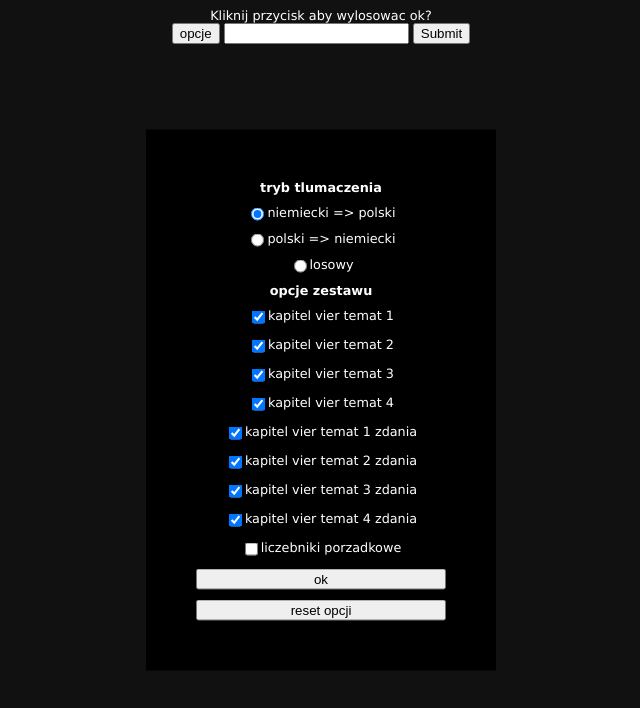
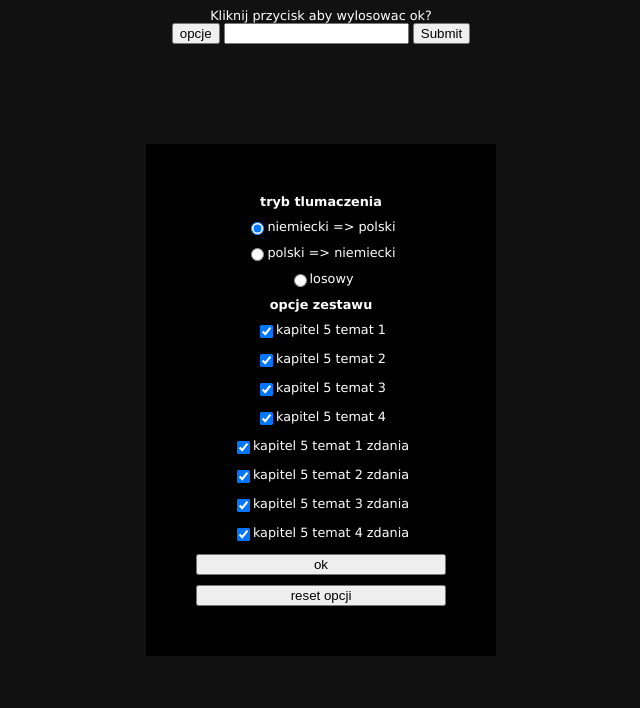
Before and after one commit to erpetek/erpetek.github.io, a plain HTML site: page index.html in a window 1280 px wide. Both pictures are taken after a click on the button "opcje". Shown: the whole page, without its empty margins (319-959 px from the left). Drawn offline with Linux system fonts and the light colour scheme.

Commit message:
zmienić

```diff
--- a/index.html
+++ b/index.html
@@ -23,40 +23,36 @@
             </div>
             <strong>opcje zestawu</strong>
             <div class="option">
-                <label for="k4t1">kapitel vier temat 1</label>
+                <label for="k4t1">kapitel 5 temat 1</label>
                 <input type="checkbox" name="k4t1" id="k4t1" value="k4t1" checked="checked" class="opt-input">
             </div>
             <div class="option">
-                <label for="k4t2">kapitel vier temat 2</label>
+                <label for="k4t2">kapitel 5 temat 2</label>
                 <input type="checkbox" name="k4t2" id="k4t2" value="k4t2" checked="checked" class="opt-input">
             </div>
             <div class="option">
-                <label for="k4t3">kapitel vier temat 3</label>
+                <label for="k4t3">kapitel 5 temat 3</label>
                 <input type="checkbox" name="k4t3" id="k4t3" value="k4t3" checked="checked" class="opt-input">
             </div>
             <div class="option">
-                <label for="k4t4">kapitel vier temat 4</label>
+                <label for="k4t4">kapitel 5 temat 4</label>
                 <input type="checkbox" name="k4t4" id="k4t4" value="k4t4" checked="checked" class="opt-input">
             </div>
             <div class="option">
-                <label for="kzwei1">kapitel vier temat 1 zdania</label>
+                <label for="kzwei1">kapitel 5 temat 1 zdania</label>
                 <input type="checkbox" name="kzwei1" id="kzwei1" value="kzwei1" checked="checked" class="opt-input">
             </div>
             <div class="option">
-                <label for="kzwei2">kapitel vier temat 2 zdania</label>
+                <label for="kzwei2">kapitel 5 temat 2 zdania</label>
                 <input type="checkbox" name="kzwei2" id="kzwei2" value="kzwei2" checked="checked" class="opt-input">
             </div>
             <div class="option">
-                <label for="kzwei3">kapitel vier temat 3 zdania</label>
+                <label for="kzwei3">kapitel 5 temat 3 zdania</label>
                 <input type="checkbox" name="kzwei3" id="kzwei3" value="kzwei3" checked="checked" class="opt-input">
             </div>
             <div class="option">
-                <label for="kzwei4">kapitel vier temat 4 zdania</label>
+                <label for="kzwei4">kapitel 5 temat 4 zdania</label>
                 <input type="checkbox" name="kzwei4" id="kzwei4" value="kzwei4" checked="checked" class="opt-input">
-            </div>
-            <div class="option">
-                <label for="prateritum">liczebniki porzadkowe</label>
-                <input type="checkbox" name="prateritum" id="prateritum" value="prateritum" class="opt-input">
             </div>
             <button id="optionsok">ok</button>
             <button id="clear">reset opcji</button>
--- a/index.js
+++ b/index.js
@@ -1,128 +1,148 @@
-const kapitelVier = [[
-    {"ger": "der Feiertag, -e", "pol": "dzień świąteczny"},
-    {"ger": "das Fest, -e", "pol": "święto"},
-    {"ger": "der Geburtstag, -e", "pol": "urodziny"},
-    {"ger": "Heilige Drei Könige", "pol": "święto Trzech Króli"},
-    {"ger": "der Hochzeitstag, -e", "pol": "rocznica ślubu"},
-    {"ger": "das Neujahr", "pol": "Nowy Rok"},
-    {"ger": "der Nikolaustag", "pol": "mikołajki"},
-    {"ger": "das Silvester", "pol": "Sylwester"},
-    {"ger": "das Weihnachten", "pol": "Boże Narodzenie"},
-    {"ger": "feiern", "pol": "świętować"},
-    {"ger": "sich hin|setzen", "pol": "usiąść"},
-    {"ger": "lachen", "pol": "śmiać się"},
-    {"ger": "ganz anders", "pol": "całkiem inaczej"},
-    {"ger": "nie mehr", "pol": "nigdy więcej"},
-    {"ger": "überhaupt nicht", "pol": "w ogóle, wcale"},
-    {"ger": "über die Feiertage", "pol": "w okresie świątecznym"},
-    {"ger": "bei der Firma arbeiten", "pol": "pracować w firmie"},
-    {"ger": "in die Heimat fliegen", "pol": "lecieć do kraju ojczystego"},
-    {"ger": "Urlaub nehmen", "pol": "brać urlop"}],[
-    {"ger": "die Absage, -n", "pol": "odmowa"},
-    {"ger": "die Einladung, -en", "pol": "zaproszenie"},
-    {"ger": "die Geburtstagsparty, -s", "pol": "impreza urodzinowa"},
-    {"ger": "das Geschenk, -e", "pol": "prezent"},
-    {"ger": "das Lebensjahr, -e", "pol": "rok życia"},
-    {"ger": "die Zusage, -n", "pol": "przyjęcie (zaproszenia)"},
-    {"ger": "ein|laden", "pol": "zapraszać"},
-    {"ger": "sich entscheiden", "pol": "decydować się"},
-    {"ger": "mit|bringen", "pol": "przynosić ze sobą"},
-    {"ger": "nach|feiern", "pol": "świętować w późniejszym terminie"},
-    {"ger": "sorgen", "pol": "zadbać"},
-    {"ger": "wünschen", "pol": "życzyć"},
-    {"ger": "Bescheid sagen", "pol": "powiadomić"},
-    {"ger": "einen Geburtstag ein|laden", "pol": "zapraszać na urodziny"},
-    {"ger": "eine Party machen", "pol": "organizować imprezę"},
-    {"ger": "18 (Jahre alt) werden", "pol": "kończyć 18 lat"},
-    {"ger": "gute Laune", "pol": "dobry humor"},
-    {"ger": "zu dritt", "pol": "w trójkę, w trzech, we troje"},
-    {"ger": "Alles Gute zum Geburtstag!", "pol": "Wszystkiego najlepszego z okazji urodzin!"},
-    {"ger": "Zum Geburtstag viel Glück!", "pol": "Dużo szczęścia z okazji urodzin!"},
-    {"ger": "Lass es dir gutgehen!", "pol": "Powodzenia!"},
-    {"ger": "Herzlichen Glückwunsch!", "pol": "Serdeczne życzenia!"}],[
-    {"ger": "die 3-Stunden-Exkursion, -en", "pol": "wycieczka trzygodzinna"},
-    {"ger": "das 4-Gänge-Menü, -s", "pol": "czterodaniowe menu"},
-    {"ger": "das Farbberatung, -en", "pol": "doradztwo w doborze kolorów"},
-    {"ger": "das Geburtstagsgeschenk, -e", "pol": "prezent urodzinowy"},
-    {"ger": "die Geschenkidee, -n", "pol": "pomysł na prezent"},
-    {"ger": "der Grillkurs, -e", "pol": "kurs grillowania"},
-    {"ger": "die Höhle, -n", "pol": "jaskinia"},
-    {"ger": "die Höhlenwanderung, -en", "pol": "wędrówka po jaskiniach"},
-    {"ger": "die Leihausrüstung, -en", "pol": "wypożyczony sprzęt"},
-    {"ger": "der Saunabesuch, -e", "pol": "wizyta w saunie"},
-    {"ger": "die Shoppingtour, -en", "pol": "wyprawa na zakupy"},
-    {"ger": "das Sicherheitstraining, -s", "pol": "trening bezpieczeństwa"},
-    {"ger": "die Stilberatung, -en", "pol": "doradztwo stylu"},
-    {"ger": "das Thermalbad, -er", "pol": "kąpielisko termalne"},
-    {"ger": "das Traumgeschenk, -e", "pol": "wymarzony prezent"},
-    {"ger": "die Wahl, -en", "pol": "wybór"},
-    {"ger": "der Warenkorb, -e", "pol": "koszyk"},
-    {"ger": "inklusive", "pol": "wliczone (w cenę)"},
-    {"ger": "schenken", "pol": "dawać w prezencie"},
-    {"ger": "besondere Geschenke", "pol": "wyjątkowe prezenty"},
-    {"ger": "gelungene Geschenke", "pol": "udane prezenty"},
-    {"ger": "erfahrene Guides", "pol": "doświadczeni przewodnicy"},
-    {"ger": "Komplex von Höhlen", "pol": "kompleks jaskiń"},
-    {"ger": "unter Anleitung", "pol": "pod okiem instruktora"}],[
-    {"ger": "sich amüsieren", "pol": "bawić się"},
-    {"ger": "sich langweilen", "pol": "nudzić się"},
-    {"ger": "sich unterhalten", "pol": "bawić się, rozmawiać"},
-    {"ger": "nichts ab|bekommen", "pol": "nic nie dostać"},
-    {"ger": "sich total freuen", "pol": "cieszyć się niesamowicie"},
-    {"ger": "Geschenke bekommen", "pol": "dostawać prezenty"},
-    {"ger": "Gäste ein|laden", "pol": "zapraszać gości"},
-    {"ger": "sich super unterhalten", "pol": "bawić się super, rozmawiać"},
-    {"ger": "Spaß haben", "pol": "mieć przyjemność"},
-    {"ger": "Keine Ahnung.", "pol": "Nie mam pojęcia."},
-    {"ger": "Echt super!", "pol": "Naprawdę świetnie!"},
-    {"ger": "Echt schade.", "pol": "Naprawdę Szkoda."},
-    {"ger": "Ich freue mich schon darauf.", "pol": "Już się na to cieszę."},
-    {"ger": "So ist das Leben.", "pol": "Takie jest życie."},
-    {"ger": "Schauen wir mal.", "pol": "Zobaczymy."}
-]];
+const kapitelVier = [
+    [
+        {"ger": "das Dachgeschoss", "pol": "poddasze"},
+        {"ger": "der Empfang", "pol": "tu: zasieg"},
+        {"ger": "das Gartenhaus", "pol": "donnek ogrodowy"},
+        {"ger": "der Internetanschluss", "pol": "łącze internetowe"},
+        {"ger": "der Keller", "pol": "piwnica"},
+        {"ger": "die Küchenmöbel", "pol": "meble kuchenne"},
+        {"ger": "die Möbel", "pol": "meble"},
+        {"ger": "die Traumwohnung", "pol": "wymorzone mieszkanie"},
+        {"ger": "einrichten", "pol": "urządzać"},
+        {"ger": "gehören", "pol": "należeć"},
+        {"ger": "streichen", "pol": "malować (ściany)"},
+        {"ger": "überzeugen", "pol": "przekonywać"},
+        {"ger": "um|bauen", "pol": "przebudowywać"},
+        {"ger": "ziehen", "pol": "tu: przeprowadzać się"},
+        {"ger": "dunkel", "pol": "ciemny"},
+        {"ger": "eigen", "pol": "własny"},
+        {"ger": "fehlend", "pol": "brakujący"},
+        {"ger": "feucht", "pol": "wilgotny"},
+        {"ger": "gemütlich", "pol": "przytulny"},
+        {"ger": "hell", "pol": "jasny"},
+        {"ger": "ungewöhnlich", "pol": "niezwykły, nietypowy"},
+        {"ger": "das Zimmer ein|richten", "pol": "urządzać pokój"},
+        {"ger": "in den Keller ziehen", "pol": "wprowadzać się do piwnicy"},
+        {"ger": "Ja sagen", "pol": "powiedzieć tak, zgadzać się"},
+        {"ger": "alles in Weiß streichen", "pol": "pomalować wszystko na biało"},
+        {"ger": "keinen Empfang haben", "pol": "nie mieć zasięgu"}
+    ],
+    [
+        {"ger": "der Fisch", "pol": "ryba"},
+        {"ger": "der Frosch", "pol": "żaba"},
+        {"ger": "der Gecko", "pol": "gekon"},
+        {"ger": "der Hamster", "pol": "chomik"},
+        {"ger": "der Kanarienvogel", "pol": "kanarek"},
+        {"ger": "das Kaninchen", "pol": "królik"},
+        {"ger": "die Maus", "pol": "mysz"},
+        {"ger": "das Meerschweinchen", "pol": "świnka morska"},
+        {"ger": "der Papagei", "pol": "papuga"},
+        {"ger": "die Ratte", "pol": "szczur"},
+        {"ger": "die Schildkröte", "pol": "żółw"},
+        {"ger": "die Schlange", "pol": "wąż"},
+        {"ger": "die Pflicht", "pol": "obowiązek"},
+        {"ger": "auf|passen", "pol": "uważać"},
+        {"ger": "beißen", "pol": "gryźć"},
+        {"ger": "füttern", "pol": "karmić (zwierzęta)"},
+        {"ger": "sich kümmern", "pol": "troszczyć się"},
+        {"ger": "streicheln", "pol": "głaskać"},
+        {"ger": "zerkratzen", "pol": "drapać"},
+        {"ger": "Gassi gehen", "pol": "iść na spacer"},
+        {"ger": "Pflege brauchen", "pol": "potrzebować opieki"},
+        {"ger": "schmutzig machen", "pol": "brudzić"},
+        {"ger": "in alle Schuhe beißen", "pol": "gryźć wszystkie buty"},
+        {"ger": "auf das Terrarium springen", "pol": "skakać na terrarium"},
+        {"ger": "vom Tisch klauen", "pol": "kraść ze stołu"}
+    ],
+    [
+        {"ger": "der Fußboden", "pol": "podłoga"},
+        {"ger": "das Fenster", "pol": "okno"},
+        {"ger": "die Schublade", "pol": "szuflada"},
+        {"ger": "der Teppich", "pol": "dywan"},
+        {"ger": "die Tür", "pol": "drzwi"},
+        {"ger": "die Wand", "pol": "ściana"},
+        {"ger": "ab|hängen", "pol": "zależeć"},
+        {"ger": "ändern", "pol": "zmieniać"},
+        {"ger": "hängen", "pol": "wieszać"},
+        {"ger": "liegen / legen", "pol": "leżeć / kłaść"},
+        {"ger": "stecken", "pol": "wkładać"},
+        {"ger": "stehen / stellen", "pol": "stać / stawiać"},
+        {"ger": "um|räumen", "pol": "przestawiać"},
+        {"ger": "um|stellen", "pol": "przestawiać"},
+        {"ger": "hinter", "pol": "za"},
+        {"ger": "neben", "pol": "obok"},
+        {"ger": "über", "pol": "nad"},
+        {"ger": "unter", "pol": "pod"},
+        {"ger": "zwischen", "pol": "między"},
+        {"ger": "das Zimmer um|räumen", "pol": "przemeblowywać pokój"},
+        {"ger": "alles ändern", "pol": "zmieniać wszystko"},
+        {"ger": "Alles sieht neu aus.", "pol": "Wszystko wygląda na nowe."}
+    ],
+    [
+        {"ger": "der Bauernhof", "pol": "gospodarstwo rolne"},
+        {"ger": "die Einkaufsmöglichkeit", "pol": "możliwość robienia zakupów"},
+        {"ger": "die Gegend", "pol": "okolica"},
+        {"ger": "die Kuh", "pol": "krowa"},
+        {"ger": "das Pferd", "pol": "koń"},
+        {"ger": "das Pony", "pol": "kucyk"},
+        {"ger": "das Schwein", "pol": "świnia"},
+        {"ger": "die Ziege", "pol": "koza"},
+        {"ger": "die Verkehrsverbindung", "pol": "połączenie komunikacyjne"},
+        {"ger": "ernten", "pol": "zbierać plony"},
+        {"ger": "halten", "pol": "tu: hodować"},
+        {"ger": "vermissen", "pol": "tęsknić, odczuwać brak"},
+        {"ger": "unter der Woche", "pol": "w tygodniu"},
+        {"ger": "weit voneinander entfernt", "pol": "daleko od siebie oddalone"},
+        {"ger": "sich im Dorf wohl fühlen", "pol": "czuć się dobrze na wsi"},
+        {"ger": "einen guten Kontakt haben", "pol": "mieć dobry kontakt"},
+        {"ger": "Tiere pflegen", "pol": "dbać o zwierzęta"},
+        {"ger": "viele Vorteile sehen", "pol": "widzieć wiele zalet"},
+        {"ger": "Es gibt ein paar Nachteile.", "pol": "Jest parę wad."}
+    ]
+];
 
 const kapitelVierZdania = [
     [
-        {"ger": "Ist der 1. (erste) Januar ein Montag?", "pol": "Czy 1 stycznia wypada w poniedziałek?"},
-        {"ger": "Nein, der 1. (erste) Januar ist ein Sonntag.", "pol": "Nie, 1 stycznia jest w niedzielę."},
-        {"ger": "Ist der 31. (einunddreißigste) Dezember frei?", "pol": "Czy 31 grudnia jest dniem wolnym?"},
-        {"ger": "Ja, Silvester ist schulfrei.", "pol": "Tak, Sylwester jest dniem wolnym w szkołach."},
-        {"ger": "Was feierst du am 3. (dritten) April?", "pol": "Co świętujesz 3 kwietnia?"},
-        {"ger": "Den Geburtstag von meiner Oma.", "pol": "Urodziny mojej babci."},
-        {"ger": "Wann arbeitet man nicht?", "pol": "Kiedy się nie pracuje?"},
-        {"ger": "Zwischen den Jahren.", "pol": "W okresie międzyświątecznym."}
+        {"ger": "Wie findest du das alte Gartenhaus?", "pol": "Co sądzisz o starym domku ogrodowym?"},
+        {"ger": "Es gefällt mir sehr.", "pol": "Bardzo mi się podoba."},
+        {"ger": "Wie ist die neue Wohnung von Martin?", "pol": "Jakie jest nowe mieszkanie Martina?"},
+        {"ger": "Ganz schön groß.", "pol": "Całkiem duże."},
+        {"ger": "Max, hast du neue Möbel gekauft?", "pol": "Max, czy kupiłeś nowe meble?"},
+        {"ger": "Ja, den großen Schreibtisch hier.", "pol": "Tak, duże biurko tutaj."},
+        {"ger": "Musstest du dein Zimmer renovieren?", "pol": "Czy musiałeś odnowić swój pokój?"},
+        {"ger": "Ja, ich habe die Wände weiß gestrichen.", "pol": "Tak, pomalowałem ściany na biało."}
     ],
     [
-        {"ger": "Wann hast du Geburtstag?", "pol": "Kiedy masz urodziny?"},
-        {"ger": "Ich habe am 2. (zweiten) Juni Geburtstag.", "pol": "Mam urodziny 2 czerwca."},
-        {"ger": "Wann und wo machst du die Geburtstagsparty?", "pol": "Gdzie i kiedy robisz imprezę urodzinową?"},
-        {"ger": "Am Samstag bei mir zu Hause.", "pol": "W sobotę u mnie w domu."},
-        {"ger": "Kommst du zu meiner Party?", "pol": "Przyjdziesz na moją imprezę?"},
-        {"ger": "Danke für die Einladung. Ich komme gern.", "pol": "Dziękuję za zaproszenie. Chętnie przyjdę."},
-        {"ger": "Ich lade dich zu meinem Geburtstag ein.", "pol": "Zapraszam cię na moje urodziny."},
-        {"ger": "Leider kann ich nicht kommen.", "pol": "Niestety nie mogę przyjść."}
+        {"ger": "Wo steht in deinem Zimmer das Bett?", "pol": "Gdzie w twoim pokoju stoi łóżko?"},
+        {"ger": "Unter dem Fenster.", "pol": "Pod oknem."},
+        {"ger": "Was hängt bei dir an den Wänden?", "pol": "Co wisi u ciebie na ścianach?"},
+        {"ger": "Sehr viele Poster.", "pol": "Bardzo dużo plakatów."},
+        {"ger": "Wohin legst du deine Schulsachen?", "pol": "Gdzie kładziesz swoje rzeczy szkolne?"},
+        {"ger": "Ich lege sie auf den Schreibtisch.", "pol": "Kładę je na biurku."},
+        {"ger": "Wohin kommt das neue Regal?", "pol": "Gdzie postawisz nowy regał?"},
+        {"ger": "Zwischen die Kommode und den Schreibtisch.", "pol": "Między komodą a biurkiem."}
     ],
     [
-        {"ger": "Was schenken wir Hannes?", "pol": "Co podarujemy Hannesowi?"},
-        {"ger": "Wir schenken ihm einen Fallschirmsprung.", "pol": "Podarujemy mu skok ze spadochronem."},
-        {"ger": "Was geben wir Amelie?", "pol": "Co damy Amelie?"},
-        {"ger": "Wir geben ihr eine Sportuhr.", "pol": "Damy jej sportowy zegarek."},
-        {"ger": "Wie gefällt dir diese Idee?", "pol": "Jak podoba ci się ten pomysł?"},
-        {"ger": "Ich finde, dass der Grillkurs eine gute Idee ist.", "pol": "Uważam, że kurs grillowania to dobry pomysł."},
-        {"ger": "Was ist dein Traumgeschenk?", "pol": "Jaki jest twój wymarzony prezent?"},
-        {"ger": "Mir gefällt die Höhlenwanderung.", "pol": "Podoba mi się wędrówka po jaskiniach."}
+        {"ger": "Hast du zu Hause Haustiere?", "pol": "Czy masz zwierzęta w domu?"},
+        {"ger": "Ja, deshalb habe ich viele Pflichten.", "pol": "Tak, dlatego mam wiele obowiązków."},
+        {"ger": "Gehst du dreimal täglich mit dem Hund Gassi?", "pol": "Czy spacerujesz trzy razy dziennie z psem?"},
+        {"ger": "Ja. Trotzdem macht mir das viel Spaß.", "pol": "Tak. Mimo to sprawia mi to wiele przyjemności."},
+        {"ger": "Katzen zu Hause? Gibt es Probleme?", "pol": "Koty w domu? Czy jest to kłopotliwe?"},
+        {"ger": "Ja, die Katzen kratzen oft an den Möbeln.", "pol": "Tak, koty drapią często meble."},
+        {"ger": "Willst du Haustiere haben?", "pol": "Czy chcesz mieć zwierzęta?"},
+        {"ger": "Ja, ein Terrarium mit Schildkröten.", "pol": "Tak, terrarium z żółwiami."}
     ],
     [
-        {"ger": "Wie war es auf der Party?", "pol": "Jak było na imprezie?"},
-        {"ger": "Na ja, irgendwie langweilig.", "pol": "Tak sobie, jakoś nudno."},
-        {"ger": "Hast du dich gut amüsiert?", "pol": "Czy dobrze się bawiłeś?"},
-        {"ger": "Ja, ich amüsiere mich immer gut.", "pol": "Tak, zawsze się dobrze bawię."},
-        {"ger": "Das Essen hat mir gut geschmeckt.", "pol": "Jedzenie mi smakowało."},
-        {"ger": "Ich hatte nach der Party noch Hunger.", "pol": "A ja po imprezie byłem jeszcze głodny."},
-        {"ger": "Ich konnte leider nicht kommen.", "pol": "Nie mogłam niestety przyjść."},
-        {"ger": "Echt schade.", "pol": "Naprawdę szkoda."}
+        {"ger": "Ist es gut, auf dem Land zu wohnen?", "pol": "Czy dobrze jest mieszkać na wsi?"},
+        {"ger": "Ja, ich mag das langsame Leben hier.", "pol": "Tak, lubię powolne życie tutaj."},
+        {"ger": "Gefällt es dir, in der Stadt zu leben?", "pol": "Czy podoba ci się życie w mieście?"},
+        {"ger": "Ja, ich sehe nur Vorteile.", "pol": "Tak, widzę tylko zalety."},
+        {"ger": "Du lebst auf dem Land. Gibt es Nachteile?", "pol": "Mieszkasz na wsi. Czy są wady?"},
+        {"ger": "Ja, zum Kino sind es fast 35 Kilometer!", "pol": "Tak, do kina jest prawie 35 km!"},
+        {"ger": "Hast du vor, mal in einer Großstadt zu wohnen?", "pol": "Czy zamierzasz mieszkać w dużym mieście?"},
+        {"ger": "Ich frage mich das auch. Mal sehen.", "pol": "Zadaję sobie to pytanie. Zobaczymy."}
     ]
-]
+];
 
 const porzadkowe = [
     {"ger": "erste", "pol": "pierwszy"},
```
